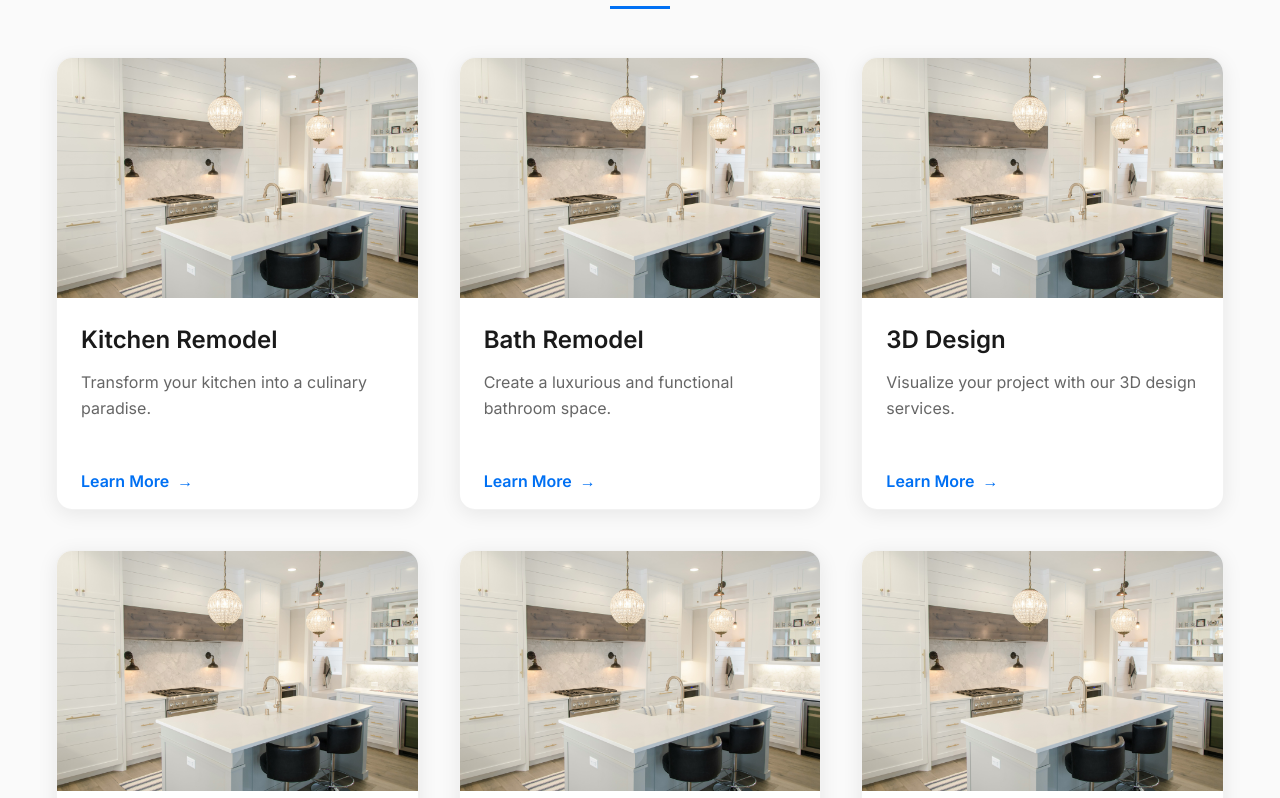
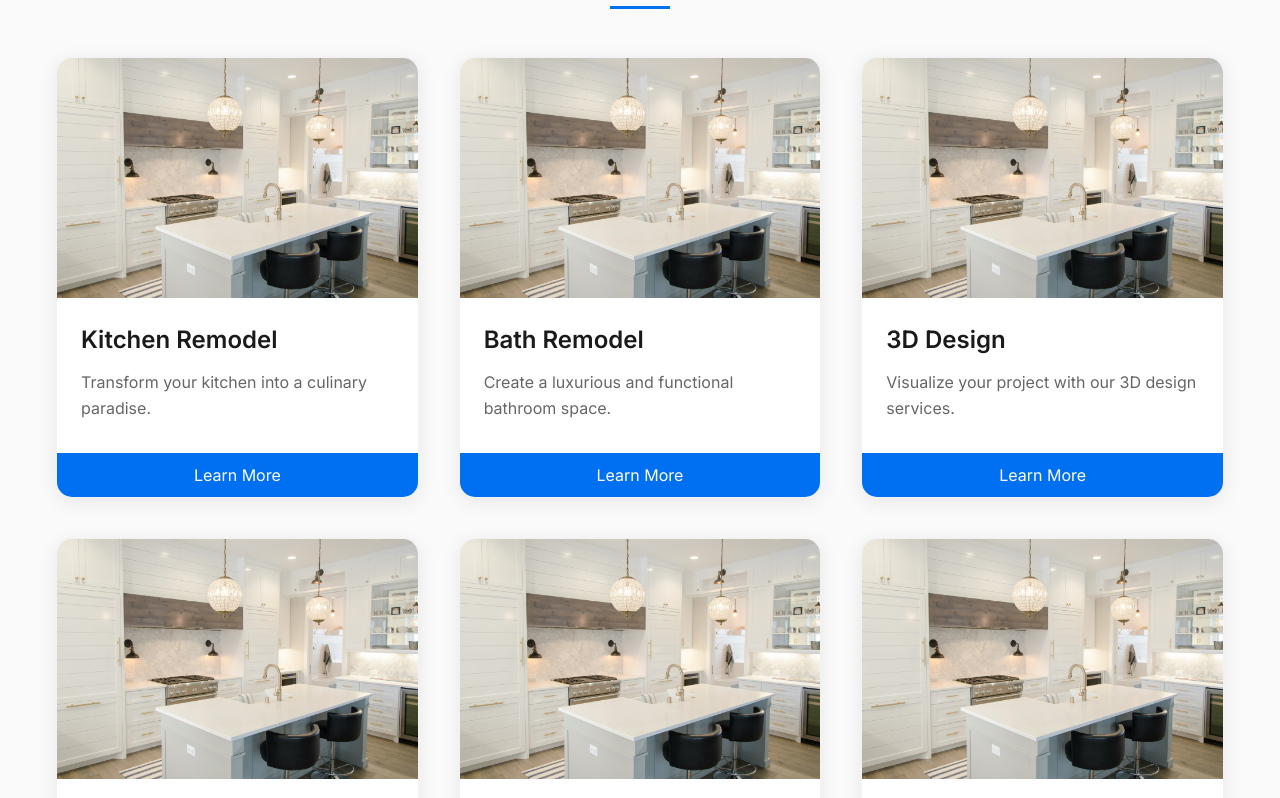
Before and after one commit to LRodriguez92/the-home-design-center, a Next.js app: page / in a window 1280 px wide. Shown: the part 952-1750 px from the top of the page. Built offline with nearby package versions, Linux system fonts and the light colour scheme.

Commit message:
changed service preview card style and functionality

```diff
--- a/src/components/ProjectCard.tsx
+++ b/src/components/ProjectCard.tsx
@@ -11,13 +11,32 @@ interface ProjectCardProps {
 
 const ProjectCard: React.FC<ProjectCardProps> = ({ title, summary, images, onSeeMore }) => {
     return (
-        <div className={styles.card}>
-            <div className={styles.imageWrapper} onClick={onSeeMore} role="button" tabIndex={0}>
+        <div
+            className={styles.card}
+            onClick={onSeeMore}
+            style={{ cursor: 'pointer' }}
+            role="button"
+            tabIndex={0}
+            onKeyDown={(e) => {
+                if (e.key === 'Enter' || e.key === ' ') {
+                    onSeeMore();
+                }
+            }}
+        >
+            <div className={styles.imageWrapper}>
                 <Image src={images[0]} alt={title} layout="fill" objectFit="cover" />
             </div>
             <h3 className={styles.title}>{title}</h3>
             <p className={styles.summary}>{summary}</p>
-            <button className={styles.seeMoreButton} onClick={onSeeMore}>See More</button>
+            <button
+                className={styles.seeMoreButton}
+                onClick={(e) => {
+                    e.stopPropagation(); // Prevent double triggering
+                    onSeeMore();
+                }}
+            >
+                See More
+            </button>
         </div>
     );
 };
--- a/src/components/ServicePreviewCard.tsx
+++ b/src/components/ServicePreviewCard.tsx
@@ -1,31 +1,54 @@
 import React from 'react';
 import Image from 'next/image';
 import Link from 'next/link';
-import styles from '../styles/ServiceCard.module.css';
+import styles from '../styles/ServicePreviewCard.module.css';
 
-interface ServiceCardProps {
+interface ServicePreviewCardProps {
     title: string;
     description: string;
     image: string;
     link: string;
 }
 
-const ServiceCard: React.FC<ServiceCardProps> = ({ title, description, image, link }) => {
+const ServicePreviewCard: React.FC<ServicePreviewCardProps> = ({ title, description, image, link }) => {
     // Create URL-friendly ID from title
     const serviceId = title.toLowerCase().replace(/\s+/g, '-');
 
+    const handleClick = () => {
+        window.location.href = `/services#${serviceId}`;
+    };
+
     return (
-    <div className={styles.card}>
+        <div
+            className={styles.card}
+            onClick={handleClick}
+            style={{ cursor: 'pointer' }}
+            role="button"
+            tabIndex={0}
+            onKeyDown={(e) => {
+                if (e.key === 'Enter' || e.key === ' ') {
+                    handleClick();
+                }
+            }}
+        >
             <div className={styles.imageWrapper}>
                 <Image src={image} alt={title} layout="fill" objectFit="cover" />
             </div>
+            <div className={styles.content}>
                 <h3 className={styles.title}>{title}</h3>
                 <p className={styles.description}>{description}</p>
-      <Link href={`/services#${serviceId}`} className={styles.link}>
+                <button
+                    className={styles.learnMore}
+                    onClick={(e) => {
+                        e.stopPropagation(); // Prevent double triggering
+                        handleClick();
+                    }}
+                >
                     Learn More
-      </Link>
+                </button>
+            </div>
         </div>
     );
 };
 
-export default ServiceCard;
+export default ServicePreviewCard;
--- a/src/styles/ServiceCard.module.css
+++ b/src/styles/ServicePreviewCard.module.css
@@ -117,3 +117,19 @@
         padding: 0.75rem 1rem;
     }
 }
+
+.learnMore {
+    background-color: #0070f3;
+    color: white;
+    padding: 10px 20px;
+    border-radius: 0;
+    cursor: pointer;
+    border: none;
+    transition: background-color 0.3s ease;
+    width: 100%;
+    margin-top: auto;
+}
+
+.learnMore:hover {
+    background-color: #005bb5;
+}
```
Lines whose indentation alone changed are shown as unchanged.
